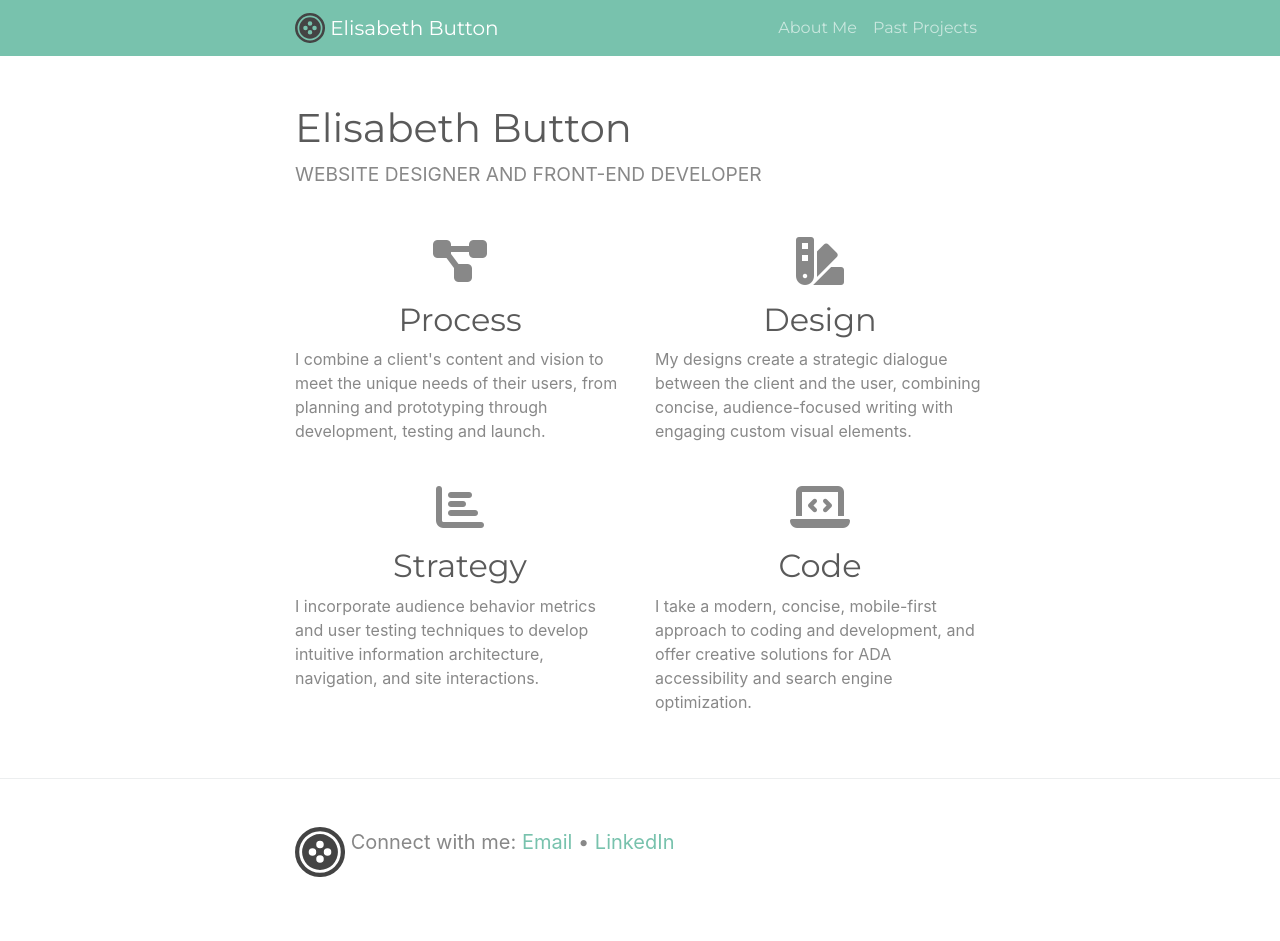
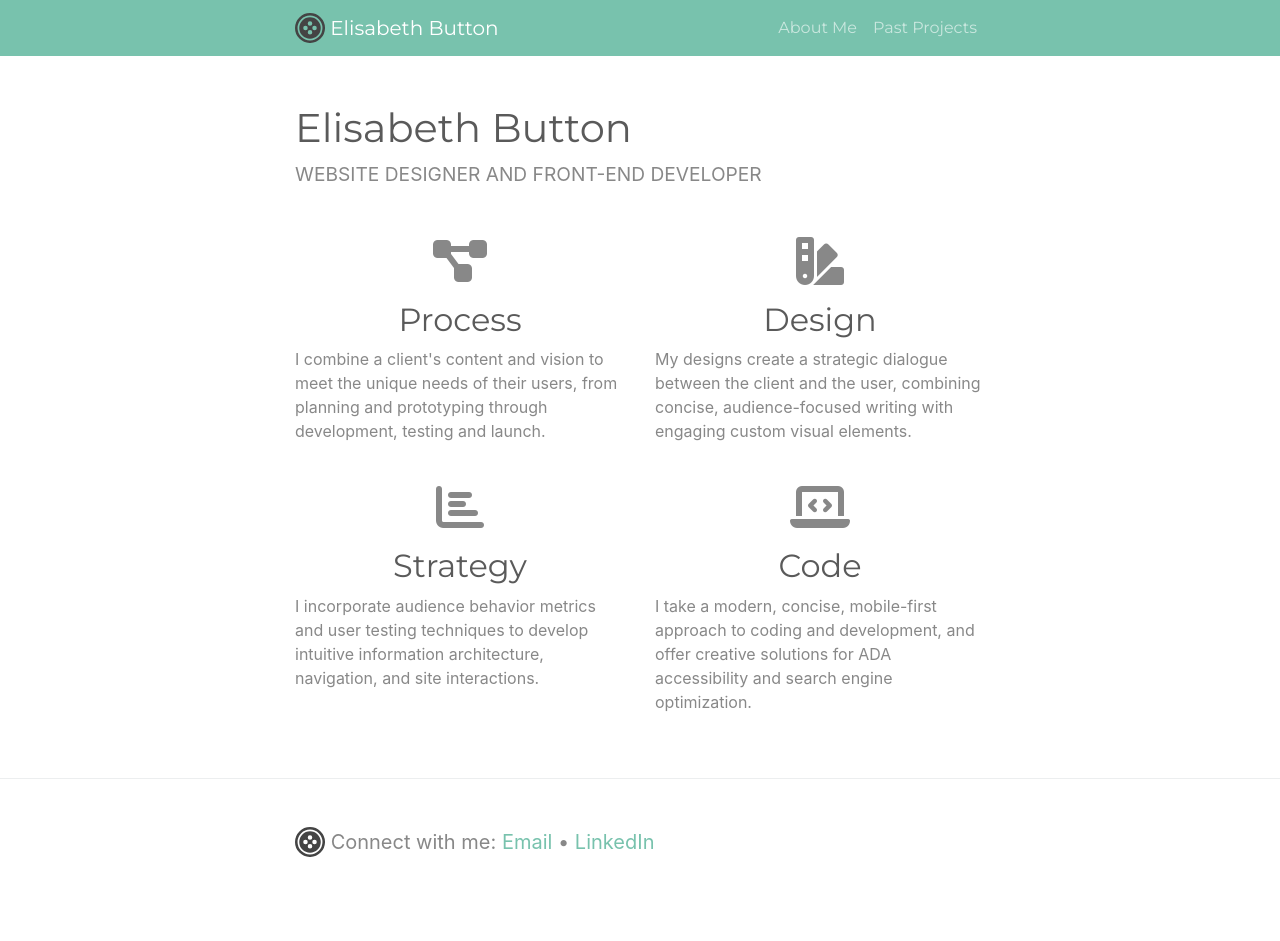
Before and after one commit to emsbutton/portfolio, a Jekyll site: the page built from index.html, in a window 1280 px wide. Built offline with Jekyll 4.4.1, drawn with Linux system fonts in a browser that asks for light colours; nearby versions of some CDN libraries; comment, search, counter and statistics services are not loaded.

Commit message:
Update main.scss

```diff
--- a/assets/main.scss
+++ b/assets/main.scss
@@ -15,7 +15,7 @@
 }
 .footer-logo {
     vertical-align: top;
-    max-width: 50px;
+    max-width: 30px;
     margin-right: 0;
 }
 .contact-footer {
```
